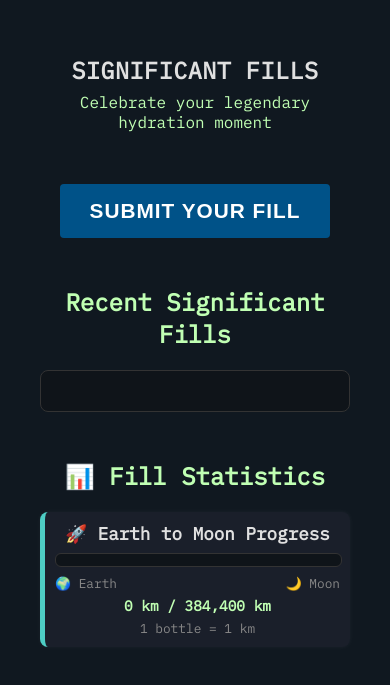
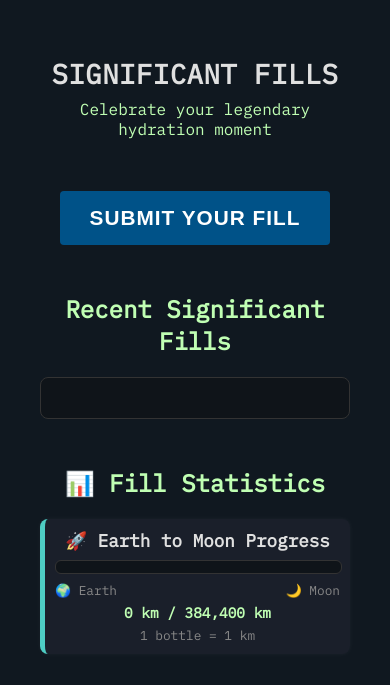
Before and after one commit to RangerBug/significant-fills, a plain HTML site: page index.html in a window 390 px wide. Shown: the top 685 px of the page. Drawn offline with Linux system fonts and the light colour scheme; no server answers.

Commit message:
trying to fix title for mobile

```diff
--- a/styles.css
+++ b/styles.css
@@ -10,7 +10,7 @@ body {
 }
 
 h1 {
-  font-size: clamp(1rem, 6vw, 3rem);
+  font-size: clamp(1.2rem, 7vw, 3rem);
   color: #E0E0E0;
   margin-bottom: 0;
   text-transform: uppercase;
```
